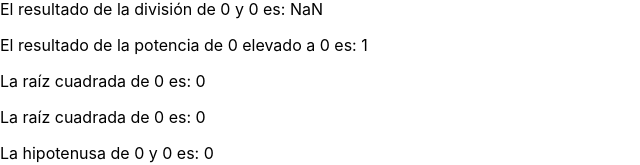
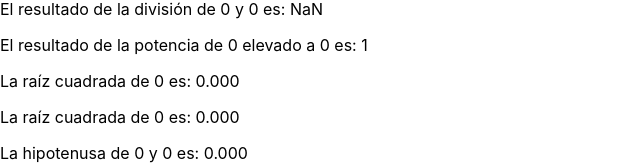
Before and after one commit to juanquattordio/calculadoraAvanzada, a React (Create React App) app: page / in a window 1280 px wide. Shown: the part 213-378 px from the top of the page, without its empty margins (0-640 px from the left). Built offline with nearby package versions, Linux system fonts and the light colour scheme.

Commit message:
Se setea a 3 decimales la raíz e hipotenusa

```diff
--- a/src/Result.js
+++ b/src/Result.js
@@ -18,9 +18,9 @@ function Result(props) {
         setResultadoMult(a * b);
         setResultadoDiv(a / b);
         setResultadoPow(Math.pow(a, b));
-        setResultadoSqrtA(Math.sqrt(a));
-        setResultadoSqrtB(Math.sqrt(b));
-        setResultadoHyp(Math.hypot(a, b));
+        setResultadoSqrtA((Math.sqrt(a)).toFixed(3));
+        setResultadoSqrtB((Math.sqrt(b)).toFixed(3));
+        setResultadoHyp((Math.hypot(a, b)).toFixed(3));
     }, [props])
 
     let a = parseFloat(props.value);
```
